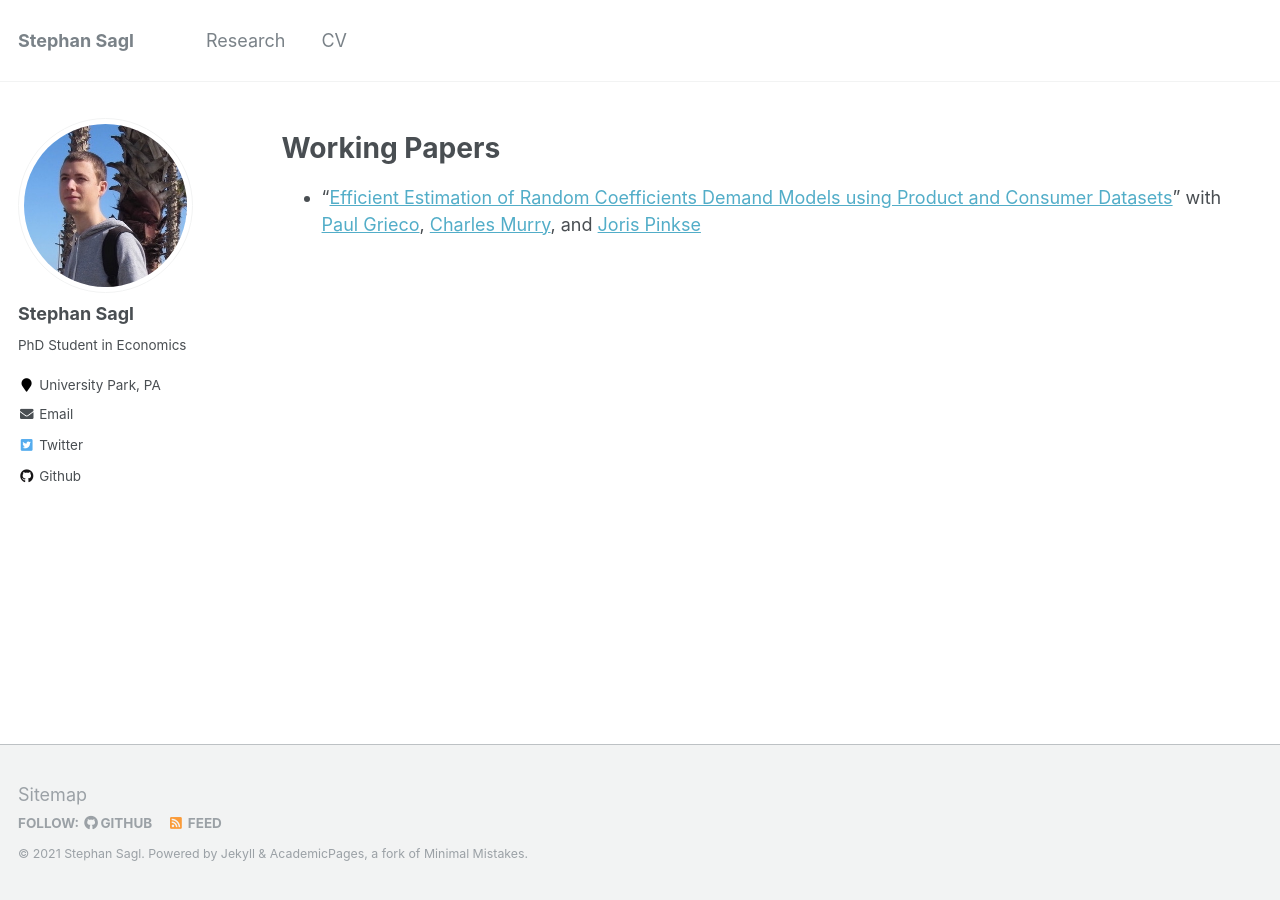
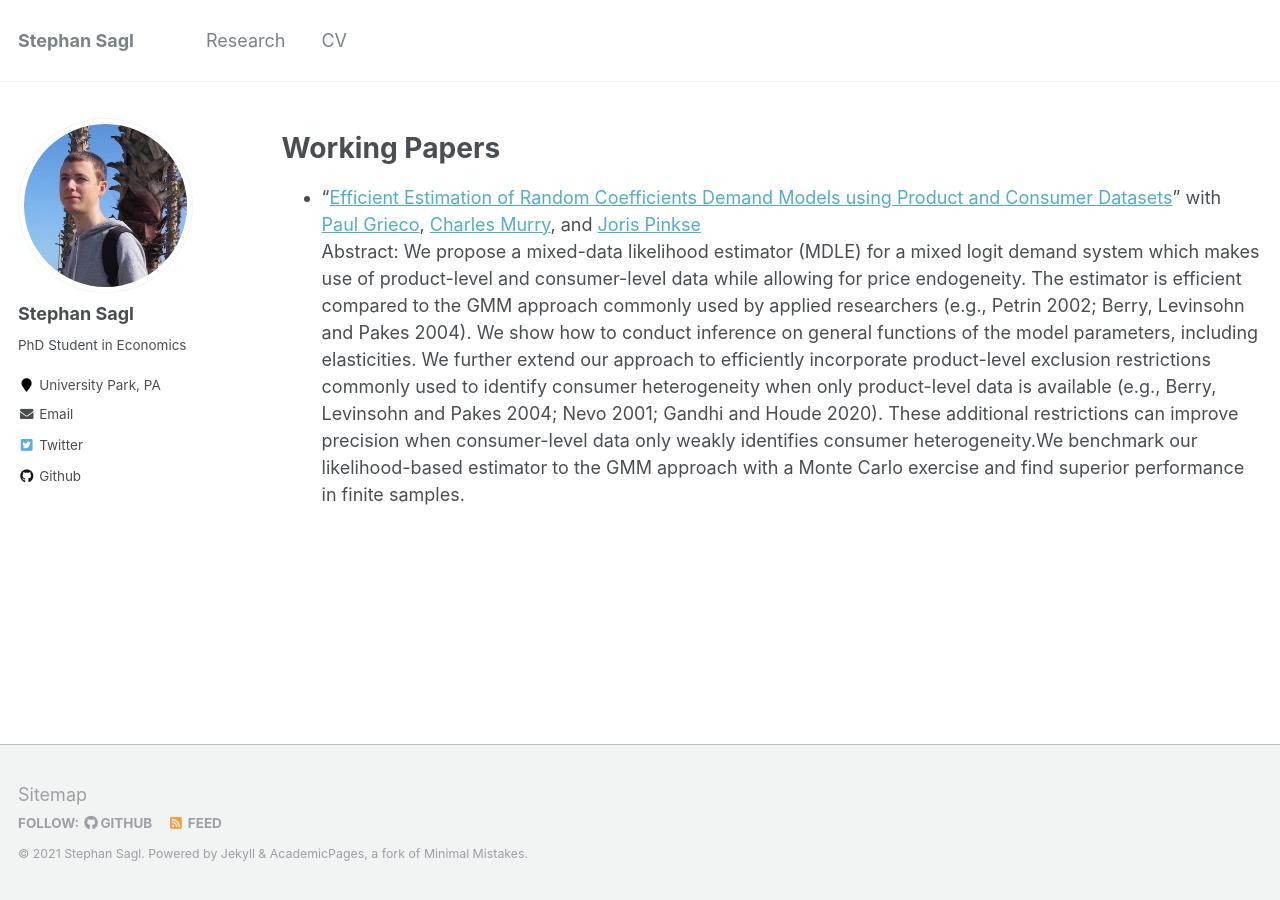
Before and after one commit to ssagl/ssagl.github.io, a Jekyll site: the page built from _pages/publications.md, in a window 1280 px wide. Built offline with Jekyll 4.4.1, drawn with Linux system fonts in a browser that asks for light colours.

Commit message:
Abstract

```diff
--- a/_pages/publications.md
+++ b/_pages/publications.md
@@ -9,3 +9,4 @@ Working Papers
 ======
 
 * “[Efficient Estimation of Random Coefficients Demand Models using Product and Consumer Datasets](http://personal.psu.edu/plg15/files/preprint/like-blp.pdf)” with [Paul Grieco](http://personal.psu.edu/plg15/), [Charles Murry](https://charliemurry.github.io), and [Joris Pinkse](http://joris.pinkse.org)<br/>
+Abstract: We propose a mixed-data likelihood estimator (MDLE) for a mixed logit demand system which makes use of product-level and consumer-level data while allowing for price endogeneity. The estimator is efficient compared to the GMM approach commonly used by applied researchers (e.g., Petrin 2002; Berry, Levinsohn and Pakes 2004). We show how to conduct inference on general functions of the model parameters, including elasticities. We further extend our approach to efficiently incorporate product-level exclusion restrictions commonly used to identify consumer heterogeneity when only product-level data is available (e.g., Berry, Levinsohn and Pakes 2004; Nevo 2001; Gandhi and Houde 2020). These additional restrictions can improve precision when consumer-level data only weakly identifies consumer heterogeneity.We benchmark our likelihood-based estimator to the GMM approach with a Monte Carlo exercise and find superior performance in finite samples.
```
Also changed, not shown: 1 other file.
